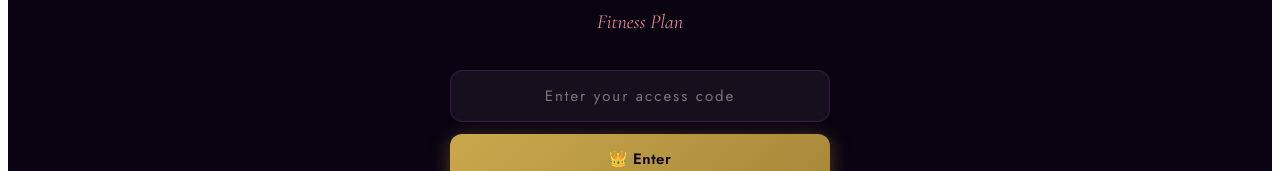
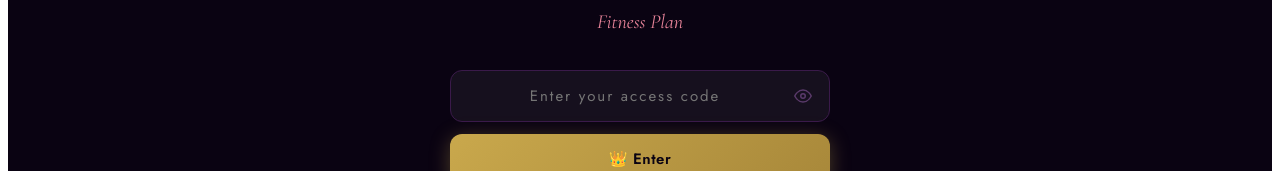
Before and after one commit to StrongTower77/goddess-body, a React (Vite) app: page / in a window 1280 px wide. Shown: the part 417-588 px from the top of the page. Built offline with nearby package versions, Linux system fonts and the light colour scheme.

Commit message:
eye toggle on login + fix ref3 filename

```diff
--- a/src/App.jsx
+++ b/src/App.jsx
@@ -2670,6 +2670,7 @@
   const [authInput, setAuthInput] = useState("");
   const [authError, setAuthError] = useState(false);
   const [authShake, setAuthShake] = useState(false);
+  const [showPass,  setShowPass]  = useState(false);
 
   const handleAuth = () => {
     if (authInput.trim().toLowerCase() === AUTH_CODE.toLowerCase()) {
@@ -2810,14 +2811,25 @@
         <h1 style={{fontFamily:"'Cormorant Garamond',serif",fontSize:36,fontWeight:600,color:"#f0ebe0",marginBottom:4,textAlign:"center",lineHeight:1.1}}>Goddess Body</h1>
         <p style={{fontFamily:"'Cormorant Garamond',serif",fontSize:20,fontStyle:"italic",color:PINK,marginBottom:36}}>Fitness Plan</p>
         <div style={{width:"100%",animation:authShake?"shake 0.5s ease":"none"}}>
-          <input type="password" placeholder="Enter your access code" value={authInput}
-            onChange={e=>setAuthInput(e.target.value)}
-            onKeyDown={e=>e.key==="Enter"&&handleAuth()}
-            style={{width:"100%",padding:"14px 18px",background:"rgba(255,255,255,0.05)",
-              border:authError?"1px solid #E8849A":"1px solid #3a1a4a",
-              borderRadius:12,color:"#f0ebe0",fontSize:15,
-              fontFamily:"'Jost',sans-serif",letterSpacing:2,outline:"none",
-              boxSizing:"border-box",marginBottom:8,textAlign:"center"}}/>
+          <div style={{position:"relative",width:"100%",marginBottom:8}}>
+            <input type={showPass?"text":"password"} placeholder="Enter your access code" value={authInput}
+              onChange={e=>setAuthInput(e.target.value)}
+              onKeyDown={e=>e.key==="Enter"&&handleAuth()}
+              style={{width:"100%",padding:"14px 48px 14px 18px",background:"rgba(255,255,255,0.05)",
+                border:authError?"1px solid #E8849A":"1px solid #3a1a4a",
+                borderRadius:12,color:"#f0ebe0",fontSize:15,
+                fontFamily:"'Jost',sans-serif",letterSpacing:2,outline:"none",
+                boxSizing:"border-box",textAlign:"center"}}/>
+            <button onClick={()=>setShowPass(p=>!p)}
+              style={{position:"absolute",right:14,top:"50%",transform:"translateY(-50%)",
+                background:"none",border:"none",cursor:"pointer",padding:4,
+                color:showPass?"#C9A84C":"#5a3a6a",display:"flex",alignItems:"center",justifyContent:"center"}}>
+              {showPass
+                ? <svg width="18" height="18" viewBox="0 0 24 24" fill="none" stroke="currentColor" strokeWidth="2" strokeLinecap="round" strokeLinejoin="round"><path d="M17.94 17.94A10.07 10.07 0 0 1 12 20c-7 0-11-8-11-8a18.45 18.45 0 0 1 5.06-5.94M9.9 4.24A9.12 9.12 0 0 1 12 4c7 0 11 8 11 8a18.5 18.5 0 0 1-2.16 3.19m-6.72-1.07a3 3 0 1 1-4.24-4.24"/><line x1="1" y1="1" x2="23" y2="23"/></svg>
+                : <svg width="18" height="18" viewBox="0 0 24 24" fill="none" stroke="currentColor" strokeWidth="2" strokeLinecap="round" strokeLinejoin="round"><path d="M1 12s4-8 11-8 11 8 11 8-4 8-11 8-11-8-11-8z"/><circle cx="12" cy="12" r="3"/></svg>
+              }
+            </button>
+          </div>
           {authError&&<p style={{color:PINK,fontSize:12,textAlign:"center",marginBottom:8}}>Incorrect access code. Try again.</p>}
         </div>
         <button onClick={handleAuth} style={{width:"100%",padding:"14px 0",marginTop:4,
```
Also changed, not shown: public/ref3.png (renamed from public/ref3.jpg).
